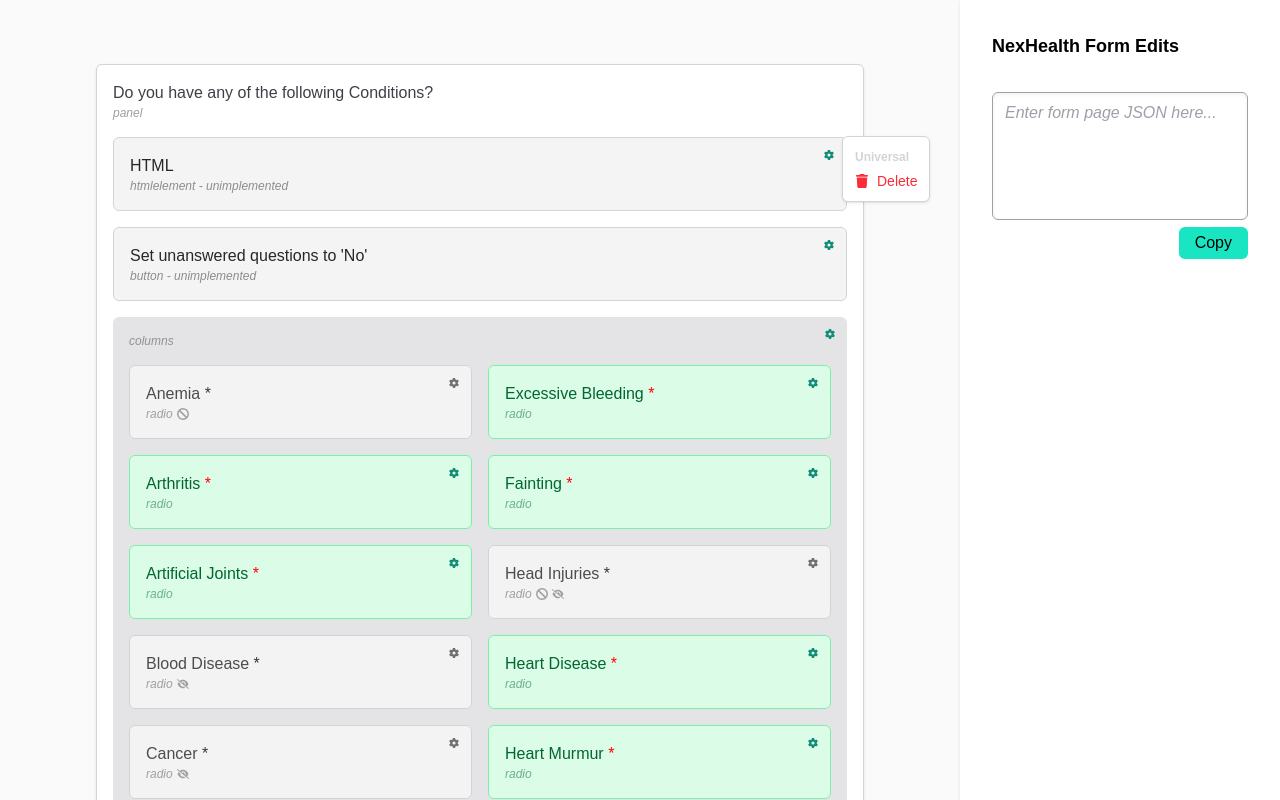
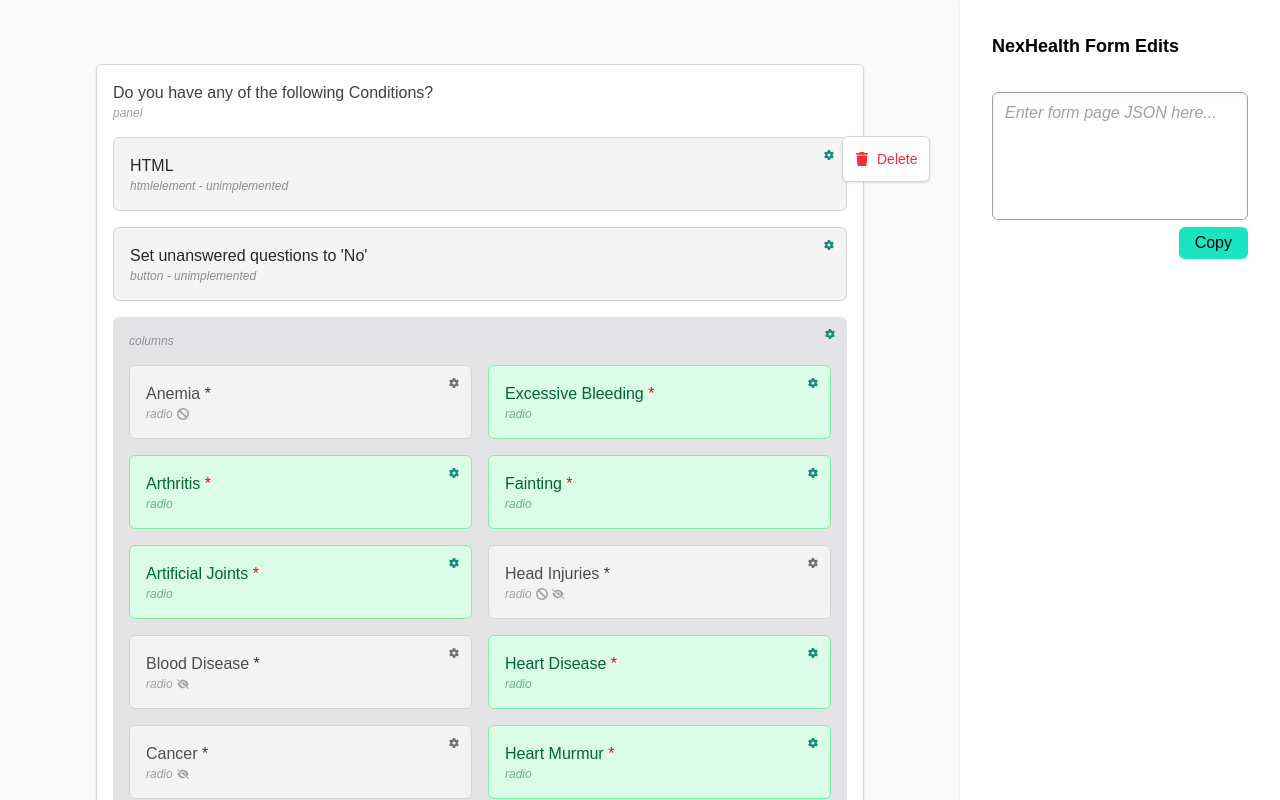
Before and after one commit to NexHealth-Ethan-Breinholt/Form-Edits, a Next.js app: page / in a window 1280 px wide. Both pictures are taken after a click on the button 829 px from the left and 155 px from the top of the page. Built offline with nearby package versions, Linux system fonts and the light colour scheme.

Commit message:
Adjusted context menu styling to remove headings and instead use horizontal separators.

```diff
--- a/src/app/components/context-menu.tsx
+++ b/src/app/components/context-menu.tsx
@@ -73,7 +73,7 @@
             const containsSubOptions = "sub-options" in menuOption;
             const containsIcon = "icon" in menuOption;
 
-            return <li key={`menu-option-${index}`} className={`relative group flex items-center gap-2 text-sm px-3 py-[2px] hover:bg-zinc-100 cursor-pointer ${additionalStyling}`} onClick={onClickAction === null ? () => {} : onClickAction}>
+            return <li key={`menu-option-${index}`} className={`relative group flex items-center gap-2 text-sm px-3 py-1 hover:bg-zinc-100 cursor-pointer ${additionalStyling}`} onClick={onClickAction === null ? () => {} : onClickAction}>
                 {containsIcon && menuOption.icon}
                 {key}
                 {containsSubOptions && <IoChevronForward />}
@@ -81,7 +81,7 @@
                     {
                         Object.entries(menuOption['sub-options']!).map(([key, value], index) => {
                             if (typeof value === "function") {
-                                return <li key={`menu-sub-ption-${index}`} className="px-2 hover:bg-zinc-100 cursor-pointer py-[2px] whitespace-nowrap" onClick={() => value()}>{key}</li>;
+                                return <li key={`menu-sub-ption-${index}`} className="px-2 hover:bg-zinc-100 cursor-pointer py-1 whitespace-nowrap" onClick={() => value()}>{key}</li>;
                             }
                             return null;
                         })
@@ -90,6 +90,8 @@
             </li>
         })
     }
+
+    const numberOfOptionObjects = Object.entries(menuOptions).filter(([key, value]) => value !== null).length;
 
     return (
         <div className="relative text-zinc-700">
@@ -106,18 +108,10 @@
                                 return <React.Fragment key={`menu-section-${index}`}/>;
                             }
 
-                            const getSectionLabel = (key: string) => {
-                                switch (key) {
-                                    case "specificOptions":
-                                        return "Component Specific";
-                                    case "universalOptions":
-                                        return "Universal";
-                                }
-                            }
-
                             return (
                                 <React.Fragment key={`menu-section-${index}`}>
-                                    <li key={`menu-section-label-${index}`} className="px-3 py-1 text-xs text-zinc-300 font-bold">{getSectionLabel(key)}</li>
+                                    {numberOfOptionObjects > 1 && index <= numberOfOptionObjects && index > 0 && <hr className="text-zinc-300 my-2 mx-2" />}
+                                    {/* <li key={`menu-section-label-${index}`} className="px-3 py-1 text-xs text-zinc-300 font-bold">{getSectionLabel(key)}</li> */}
                                     {optionElements}
                                 </React.Fragment>
                             );
```
